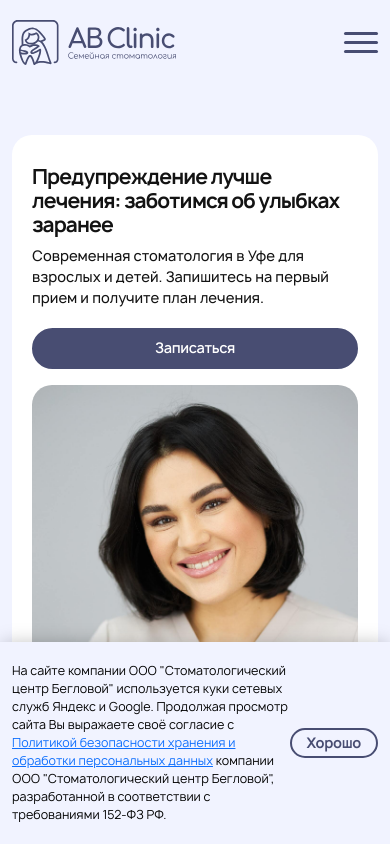
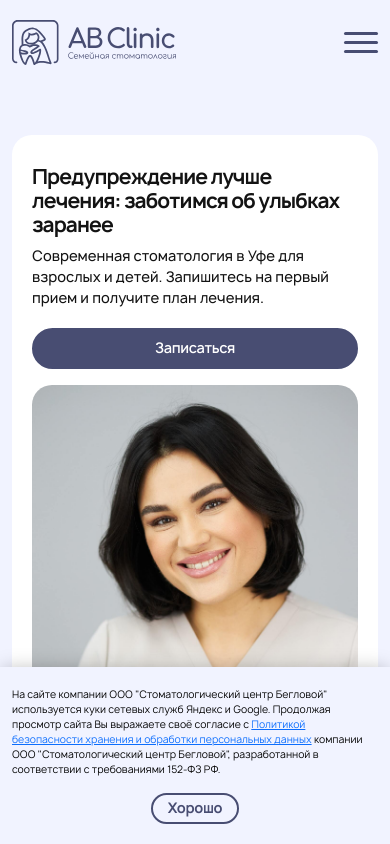
Before and after one commit to sl1dee/ABClinic, a React (Vite) app: page / in a window 390 px wide. Shown: the top 844 px of the page. Built offline with nearby package versions, Linux system fonts and the light colour scheme; no server answers.

Commit message:
поменял стиль cookie

```diff
--- a/src/components/cookie/cookie.jsx
+++ b/src/components/cookie/cookie.jsx
@@ -42,20 +42,18 @@ const Cookie = () => {
 
 	if (!accept) {
 		return (
-			// <div className={`${accept === true ? ' d-none' : ''}`}>
 			<div className={cn([cl.cookie])}>
-				{/* <div className={cn([cl.cookie, `${accept === true ? ' d-none' : ''}`])}> */}
-				{/* <div className={`${cl.cookie}${accept === true ? ' d-none' : ''}`}> */}
-				<div className="container d-flex justify-content-between align-items-center">
+				<div className="container d-flex flex-column flex-sm-row justify-content-between align-items-center gap-3">
 					{/* <span className={cl.cookieText}>Мы используем cookies</span> */}
-					<span className={cl.cookiePolicy}>
+					<div className={cl.cookiePolicy}>
 						На сайте компании ООО "Стоматологический центр Бегловой" используется куки сетевых служб Яндекс и Google.
 						Продолжая просмотр сайта Вы выражаете своё согласие с{' '}
 						<Link to="/privacy-policy">
 							<span>Политикой безопасности хранения и обработки персональных данных</span>
 						</Link>{' '}
 						компании ООО "Стоматологический центр Бегловой", разработанной в соответствии с требованиями 152-ФЗ РФ.
-					</span>
+					</div>
+					<div>
 						<Button
 							// sizeStyle="SizeS"
 							colorStyle="outlined"
@@ -66,6 +64,7 @@ const Cookie = () => {
 						</Button>
 					</div>
 				</div>
+			</div>
 			// </div>
 		)
 	}
--- a/src/components/cookie/cookie.module.scss
+++ b/src/components/cookie/cookie.module.scss
@@ -8,7 +8,7 @@
   padding: 20px 0;
   background-color: colors.$additionalColor;
   z-index: 150;
-  position: fixed;
+  position: sticky;
   bottom: 0;
   right: 0;
   width: 100%;
@@ -93,11 +93,12 @@
 @media (max-width: 768px) {
   .cookie {
     //padding: 20px 0;
+    position: sticky;
 
     &Policy {
-      font-size: 12px;
+      font-size: 10px;
       color: #000000;
-      width: 80%;
+      width: 100%;
     }
 
     &Button {
```
Lines whose indentation alone changed are shown as unchanged.
